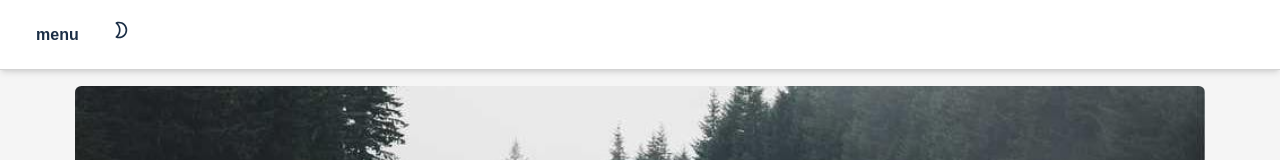
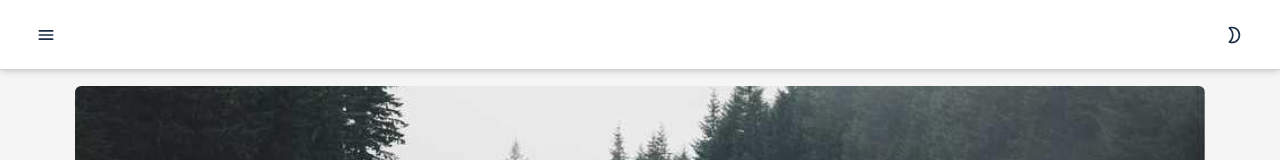
Before and after one commit to desteban/keyStore, a Next.js app: page / in a window 1280 px wide. Shown: the top 160 px of the page. Built offline with nearby package versions, Linux system fonts and the light colour scheme.

Commit message:
drawer defaul

```diff
--- /dev/null
+++ b/index.d.ts
@@ -0,0 +1,6 @@
+interface IconProps {
+	height?: number;
+	width?: number;
+	className?: string;
+	size?: number;
+}
--- /dev/null
+++ b/src/assets/Icons/CloseIcon.tsx
@@ -0,0 +1,16 @@
+export default function CloseIcon({ className, height, width, size = 20 }: IconProps) {
+	return (
+		<svg
+			className={className}
+			xmlns="http://www.w3.org/2000/svg"
+			width={width ?? size}
+			height={height ?? size}
+			viewBox="0 0 24 24"
+		>
+			<path
+				fill="currentColor"
+				d="m12 13.4l-4.9 4.9q-.275.275-.7.275t-.7-.275t-.275-.7t.275-.7l4.9-4.9l-4.9-4.9q-.275-.275-.275-.7t.275-.7t.7-.275t.7.275l4.9 4.9l4.9-4.9q.275-.275.7-.275t.7.275t.275.7t-.275.7L13.4 12l4.9 4.9q.275.275.275.7t-.275.7t-.7.275t-.7-.275z"
+			/>
+		</svg>
+	);
+}
--- /dev/null
+++ b/src/assets/Icons/MenuRounded.tsx
@@ -0,0 +1,18 @@
+import React from 'react';
+
+export default function MenuRounded({ className, height, size = 20, width }: IconProps) {
+	return (
+		<svg
+			className={className}
+			xmlns="http://www.w3.org/2000/svg"
+			width={width ?? size}
+			height={height ?? size}
+			viewBox="0 0 24 24"
+		>
+			<path
+				fill="currentColor"
+				d="M4 18q-.425 0-.712-.288T3 17t.288-.712T4 16h16q.425 0 .713.288T21 17t-.288.713T20 18zm0-5q-.425 0-.712-.288T3 12t.288-.712T4 11h16q.425 0 .713.288T21 12t-.288.713T20 13zm0-5q-.425 0-.712-.288T3 7t.288-.712T4 6h16q.425 0 .713.288T21 7t-.288.713T20 8z"
+			/>
+		</svg>
+	);
+}
--- a/src/components/ui/Drawer/Drawer.tsx
+++ b/src/components/ui/Drawer/Drawer.tsx
@@ -24,7 +24,7 @@ export default function Drawer({ children, onClose, open }: Props) {
 
 			<div
 				className={`${styles['drawer-container']} ${
-					open ? styles['drawer-container-open'] : ''
+					open ? styles['drawer-container-open'] : styles['drawer-container-close']
 				}`}
 			>
 				{children}
--- a/src/components/ui/Drawer/styles.module.css
+++ b/src/components/ui/Drawer/styles.module.css
@@ -24,8 +24,8 @@
 
 .drawer-container {
 	height: 100%;
-	width: 250px;
-	padding: 0.75rem;
+	width: 300px;
+	padding: 1rem;
 	position: fixed;
 	top: 0;
 	left: -100%;
@@ -35,6 +35,14 @@
 	overflow: auto;
 }
 
+.drawer-container * {
+	color: var(--card-foreground);
+}
+
 .drawer-container-open {
-	left: 0px;
+	left: 0%;
 }
+
+.drawer-container-close {
+	left: -100%;
+}
--- a/src/components/ui/Header/Header.tsx
+++ b/src/components/ui/Header/Header.tsx
@@ -6,6 +6,8 @@ import { MatchHeaderStyles, Variants } from './HeaderStyles';
 import styles from './styles.module.css';
 import { Button } from '../Button/Button';
 import Drawer from '../Drawer/Drawer';
+import MenuRounded from '@/assets/Icons/MenuRounded';
+import CloseIcon from '@/assets/Icons/CloseIcon';
 
 interface props {
 	variant?: Variants;
@@ -20,18 +22,25 @@ export default function Header({ variant = 'static', className = '' }: props) {
 
 	return (
 		<header className={headerStyles}>
-			<div>
-				<nav>
-					<Button variant="none" onClick={toggleOpenDrawer}>
-						menu
-					</Button>
-					<ChangeThemeButton />
-				</nav>
-			</div>
+			<nav className={styles.nav}>
+				<Button variant="none" onClick={toggleOpenDrawer}>
+					<MenuRounded />
+				</Button>
+				<ChangeThemeButton />
+			</nav>
 
 			<Drawer open={open} onClose={toggleOpenDrawer}>
 				<div>
+					<div className="h-10 flex flex-row-reverse items-center">
+						<Button variant="none" onClick={toggleOpenDrawer} className="!p-0">
+							<CloseIcon />
+						</Button>
+					</div>
 					<h5>Menu Drawer</h5>
+					<ul>
+						<li>Home</li>
+						<li>Slides</li>
+					</ul>
 				</div>
 			</Drawer>
 		</header>
--- a/src/components/ui/Header/styles.module.css
+++ b/src/components/ui/Header/styles.module.css
@@ -1,4 +1,6 @@
 .header {
+	display: flex;
+	align-items: center;
 	height: 70px;
 	padding: 0.75rem 1.25rem;
 	border-bottom: 1px solid lightgray;
@@ -24,3 +26,10 @@
 	position: sticky;
 	top: 0;
 }
+
+.nav {
+	display: flex;
+	align-items: center;
+	justify-content: space-between;
+	width: 100%;
+}
```
